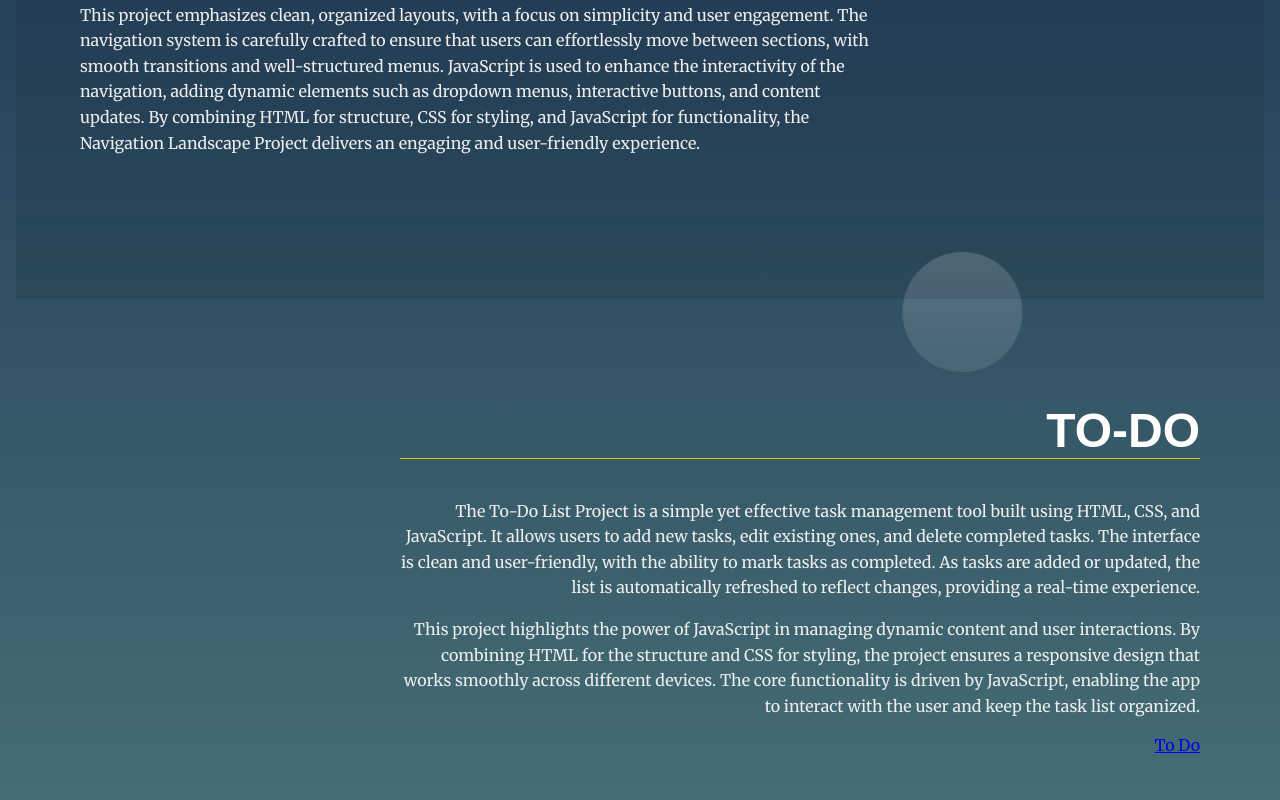
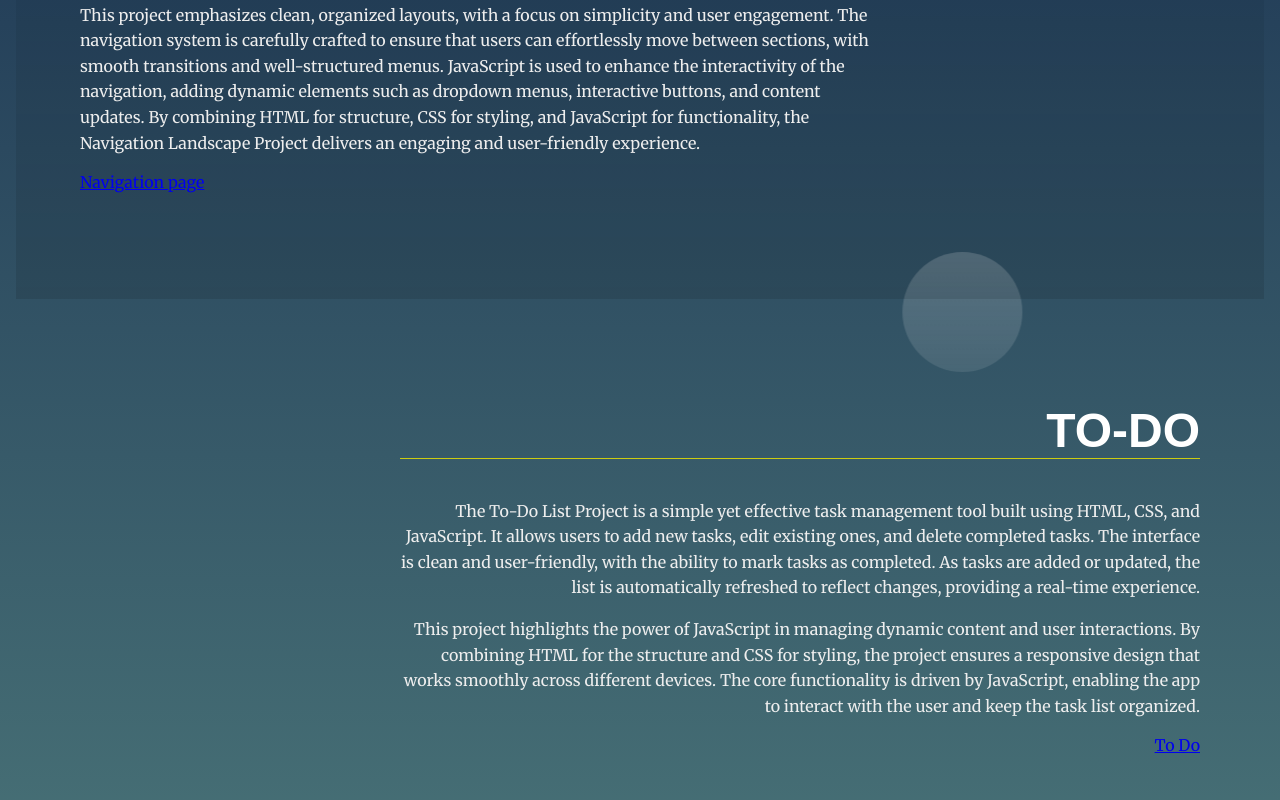
Before and after one commit to ElishaDhaane/Navigation-Page, a plain HTML site: page index.html in a window 1280 px wide. Shown: the part 934-1734 px from the top of the page. Drawn offline with Linux system fonts and the light colour scheme.

Commit message:
Update index.html

```diff
--- a/index.html
+++ b/index.html
@@ -32,6 +32,7 @@
         <h2>Navigaion Landing Page</h2>
         <p>The Navigation Landscape Project is a web-based application designed to showcase a smooth and interactive navigation experience. Built using HTML, CSS, and JavaScript, this project focuses on creating an intuitive and visually appealing interface for users to easily explore and interact with the content. The project is designed to be responsive, ensuring seamless navigation across a variety of devices, from mobile phones to desktop computers. </p>
         <p>This project emphasizes clean, organized layouts, with a focus on simplicity and user engagement. The navigation system is carefully crafted to ensure that users can effortlessly move between sections, with smooth transitions and well-structured menus. JavaScript is used to enhance the interactivity of the navigation, adding dynamic elements such as dropdown menus, interactive buttons, and content updates. By combining HTML for structure, CSS for styling, and JavaScript for functionality, the Navigation Landscape Project delivers an engaging and user-friendly experience.</p>
+        <a href="https://elishadhaane.github.io/Navigation-Page/">Navigation page</a>
       </div>
 
     </section>
```
